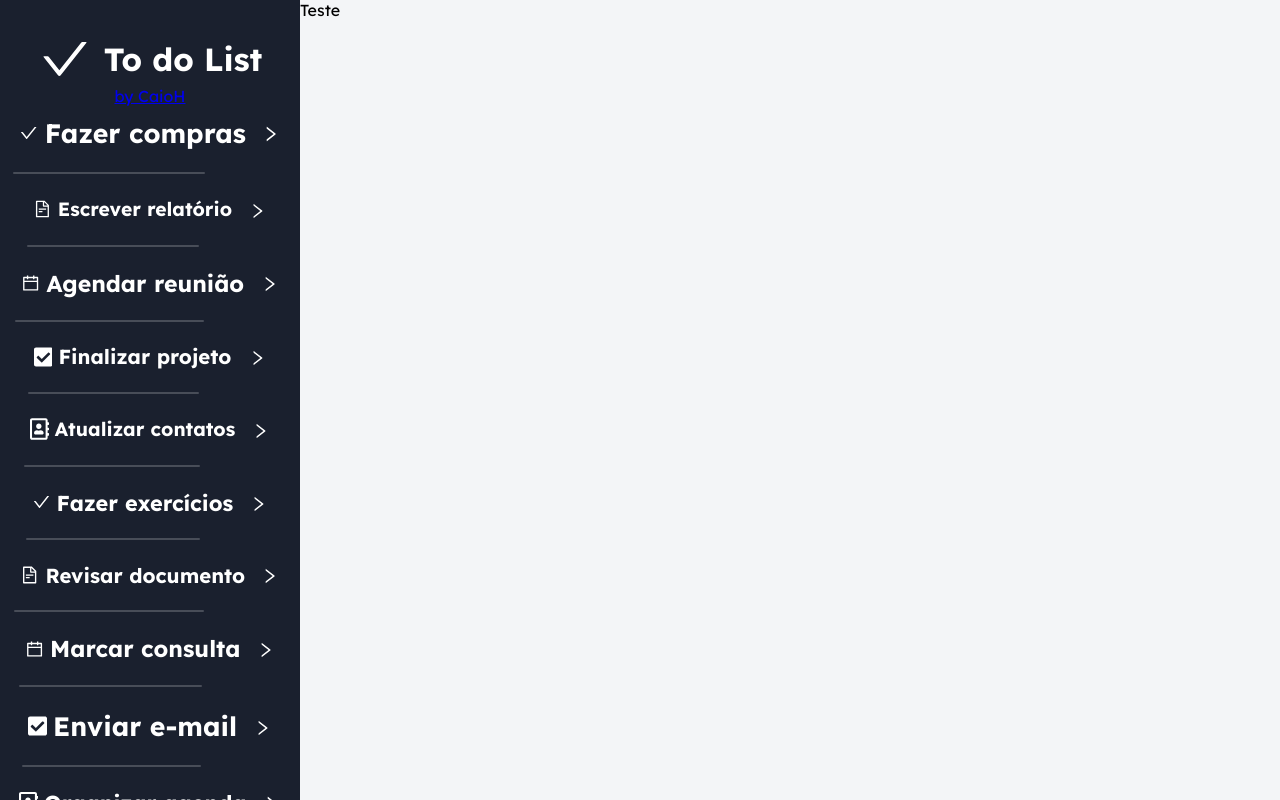
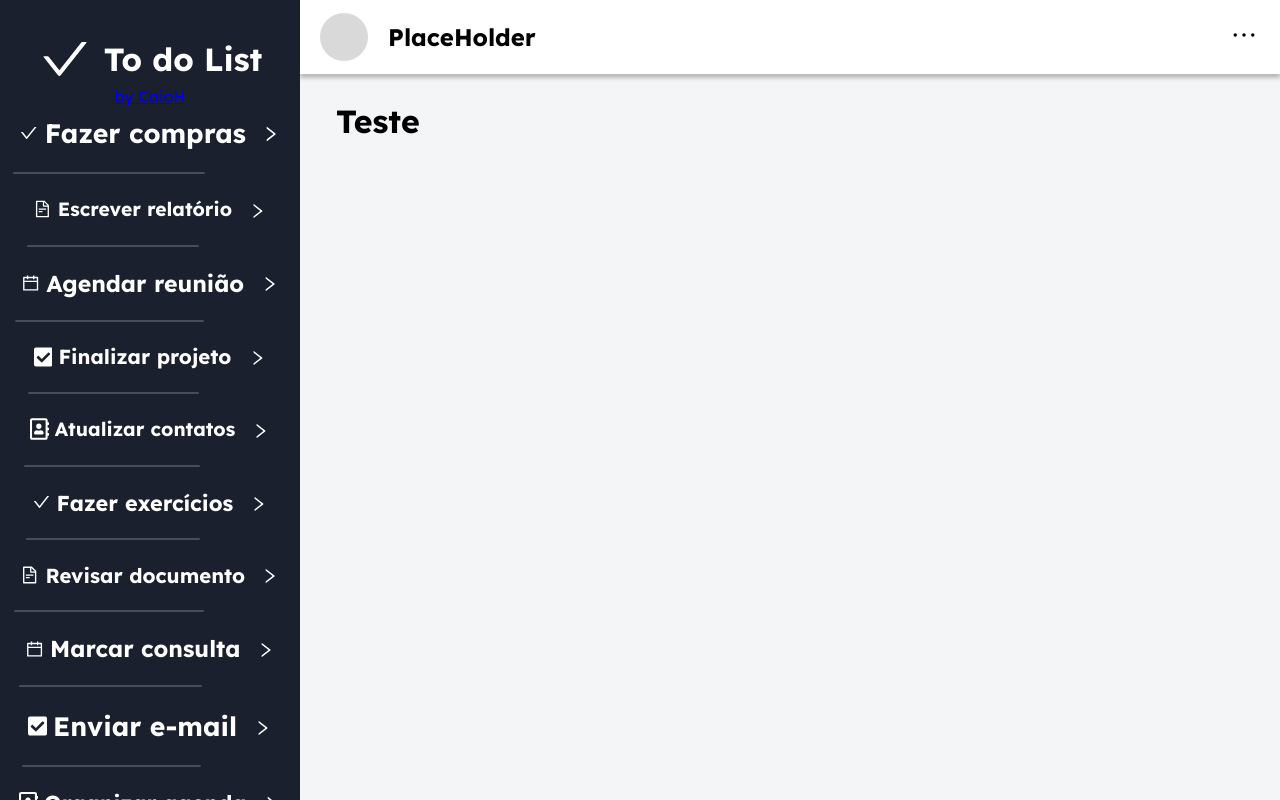
Before and after one commit to CaioHVectorA/todo-list-webapp, a React (Vite) app: page / in a window 1280 px wide. Built offline with nearby package versions, Linux system fonts and the light colour scheme.

Commit message:
frontend atualizado.

```diff
--- a/src/App.css
+++ b/src/App.css
@@ -29,3 +29,6 @@ body {
 .Scroll::-webkit-scrollbar-track {
   background-color: #f5f5f5;
 }
+li {
+  list-style: none;
+}
--- a/src/components/Home.jsx
+++ b/src/components/Home.jsx
@@ -1,15 +1,57 @@
-import React, { useContext } from 'react'
+import React, { useContext, useState } from 'react'
 import Menu from './Menu'
 import UserContext from './UserContext'
+import {AiOutlineEllipsis, AiOutlineClose} from 'react-icons/ai'
+import styled from 'styled-components'
+const ListItem = styled.li`
+background-color: #fff;
+padding: 12px 32px;
+transition: 520ms;
+width: 120px;
+&:hover {
+  cursor: pointer;
+  background-color: #e7e7e7;
+}
+`
+function Header() {
+  const [open, setOpen] = useState(false)
+  return (
+    <header style={{width: 'calc(100% - 40px)',display: 'flex',alignItems: 'center',justifyContent: 'space-between',padding: '13px 20px',backgroundColor: 'white',boxShadow: '0px 4px 4px rgba(0, 0, 0, 0.25)'}}>
+    <div style={{display: 'flex',alignItems: 'center',gap: '20px'}}>
+      <div style={{borderRadius: '50%',width: '48px',height: '48px',backgroundColor: '#d9d9d9'}}></div>
+      <h2>PlaceHolder</h2>
+    </div>
+    <div style={{position: 'relative'}}>
+    {!open && <AiOutlineEllipsis onClick={() => setOpen(!open)} style={{fontSize: '32px',cursor: 'pointer'}}/>}
+    {open && <AiOutlineClose onClick={() => setOpen(!open)} style={{fontSize: '32px',cursor: 'pointer'}}/>}
+    {
+      open && <ul style={{borderRadius: '0px',position: 'absolute',top: '53px',left: '-70px'}}>
+        <ListItem style={{}}>Teste</ListItem>
+        <ListItem style={{color: '#db4646'}}>Logout</ListItem>
+      </ul>
+    }
+    </div>
+  </header>
+  )
+}
+
+function Main() {
+  const {texto} = useContext(UserContext)
+  return (
+    <div style={{paddingTop: '27px',paddingLeft: '36px'}}>
+      <h1>{texto}</h1>
+    </div>
+  )
+}
+
 
 const Home = () => {
-    const {texto} = useContext(UserContext)
   return (
     <div style={{display: 'flex'}}>
         <Menu />
-        <div style={{maxWidth: 'calc(100% - 300px)',overflowY: 'auto',height: '100vh'}}>
-            {/* conteudo aqui */}
-            {texto}
+        <div style={{width: 'calc(100% - 300px)',overflowY: 'auto',height: '100vh'}}>
+        <Header />
+        <Main />
         </div>
     </div>
   )
```
